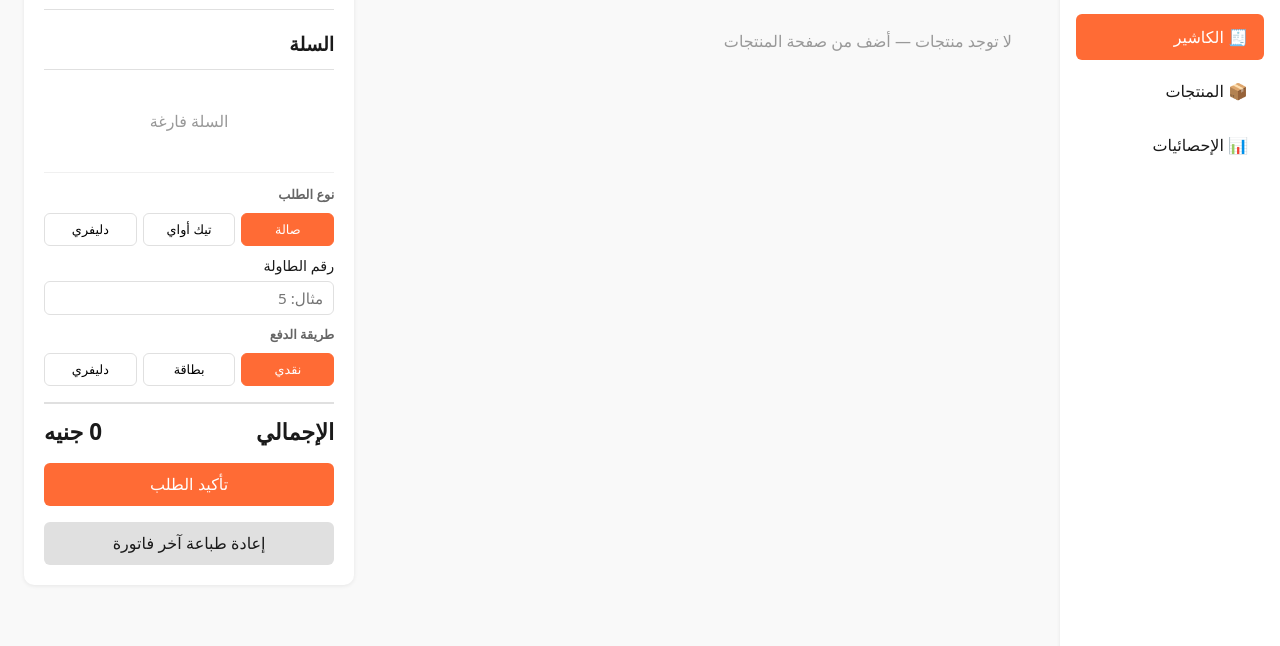
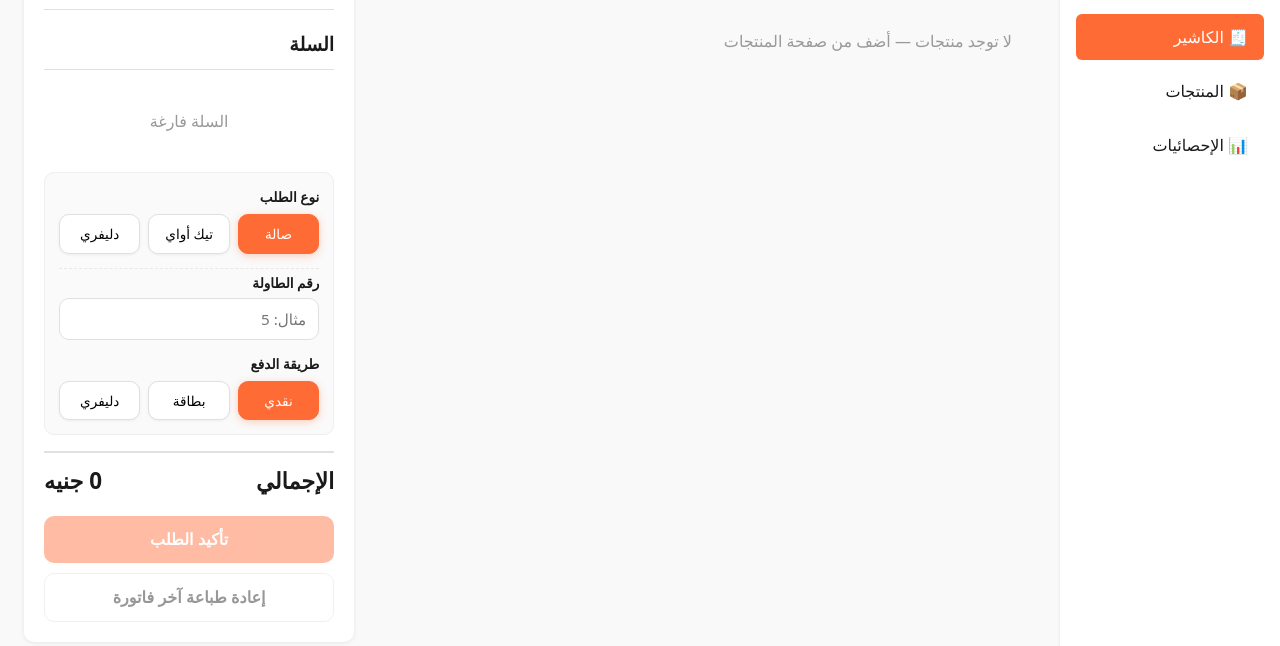
Before and after one commit to Abdo-Mo2/Casher, a website: page frontend/index.html in a window 1280 px wide. Shown: the part 110-756 px from the top of the page. Drawn offline with Linux system fonts and the light colour scheme.

Commit message:
Polish cart order menu button styling
Co-authored-by: Cursor <cursoragent@cursor.com>

```diff
--- a/frontend/css/style.css
+++ b/frontend/css/style.css
@@ -101,6 +101,25 @@ body {
 .btn-secondary {
   background: #E0E0E0;
   color: #1A1A1A;
+}
+
+.btn-outline {
+  background: #FFFFFF;
+  color: #1A1A1A;
+  border: 1px solid #E0E0E0;
+}
+
+.btn-outline:hover:not(:disabled) {
+  background: #FFF0EB;
+  border-color: #FF6B35;
+  color: #FF6B35;
+  opacity: 1;
+}
+
+.btn:disabled,
+.btn-outline:disabled {
+  opacity: 0.45;
+  cursor: not-allowed;
 }
 
 input,
@@ -303,34 +322,46 @@ textarea:focus {
 }
 
 .qty-btn {
-  width: 28px;
-  height: 28px;
+  width: 32px;
+  height: 32px;
   border: 1px solid #E0E0E0;
   background: #FFFFFF;
-  border-radius: 6px;
+  border-radius: 8px;
   cursor: pointer;
-  font-size: 1rem;
+  font-size: 1.1rem;
+  font-weight: 600;
   display: flex;
   align-items: center;
   justify-content: center;
+  transition: all 0.15s;
+  box-shadow: 0 1px 2px rgba(0, 0, 0, 0.04);
 }
 
 .qty-btn:hover {
   border-color: #FF6B35;
   color: #FF6B35;
+  background: #FFF0EB;
 }
 
 .remove-btn {
-  background: none;
-  border: none;
+  width: 32px;
+  height: 32px;
+  border: 1px solid #E0E0E0;
+  background: #FFFFFF;
+  border-radius: 8px;
   color: #999;
-  font-size: 1.2rem;
+  font-size: 1.1rem;
   cursor: pointer;
-  padding: 4px;
+  display: flex;
+  align-items: center;
+  justify-content: center;
+  transition: all 0.15s;
 }
 
 .remove-btn:hover {
   color: #FF6B35;
+  border-color: #FF6B35;
+  background: #FFF0EB;
 }
 
 .cart-total {
@@ -350,8 +381,17 @@ textarea:focus {
 
 .btn-full {
   width: 100%;
-  padding: 12px;
+  padding: 14px 16px;
   font-size: 1rem;
+  font-weight: 600;
+  border-radius: 10px;
+}
+
+.cart-actions {
+  display: flex;
+  flex-direction: column;
+  gap: 10px;
+  margin-top: 4px;
 }
 
 /* Modal */
@@ -689,49 +729,70 @@ textarea:focus {
 }
 
 .cart-options {
-  border-top: 1px solid #f0f0f0;
-  padding-top: 12px;
+  background: #FAFAFA;
+  border: 1px solid #EEEEEE;
+  border-radius: 10px;
+  padding: 14px;
   display: flex;
   flex-direction: column;
-  gap: 10px;
+  gap: 14px;
 }
 
 .option-label {
-  font-size: 0.8rem;
+  font-size: 0.85rem;
   font-weight: 600;
-  color: #666;
+  color: #1A1A1A;
+  margin-bottom: -6px;
 }
 
 .option-chips {
-  display: flex;
-  flex-wrap: wrap;
-  gap: 6px;
+  display: grid;
+  grid-template-columns: repeat(3, 1fr);
+  gap: 8px;
 }
 
 .option-chip {
-  flex: 1;
-  min-width: 70px;
-  padding: 8px 6px;
-  border: 1px solid #e0e0e0;
-  background: #fff;
-  border-radius: 6px;
+  padding: 10px 8px;
+  border: 1px solid #E0E0E0;
+  background: #FFFFFF;
+  border-radius: 10px;
   cursor: pointer;
-  font-size: 0.8rem;
+  font-size: 0.85rem;
+  font-weight: 500;
+  font-family: inherit;
   transition: all 0.15s;
+  box-shadow: 0 1px 3px rgba(0, 0, 0, 0.06);
+  text-align: center;
+  line-height: 1.3;
+}
+
+.option-chip:hover:not(.active) {
+  background: #FFF0EB;
+  border-color: #FF6B35;
+  color: #FF6B35;
 }
 
 .option-chip.active {
-  background: #ff6b35;
-  color: #fff;
-  border-color: #ff6b35;
+  background: #FF6B35;
+  color: #FFFFFF;
+  border-color: #FF6B35;
+  box-shadow: 0 2px 8px rgba(255, 107, 53, 0.3);
 }
 
 .table-field {
   margin: 0;
+  padding-top: 4px;
+  border-top: 1px dashed #E8E8E8;
+}
+
+.table-field label {
+  font-size: 0.85rem;
+  font-weight: 600;
 }
 
 .table-field input {
-  padding: 6px 10px;
+  padding: 10px 12px;
+  border-radius: 10px;
 }
 
 .closing-preview {
--- a/frontend/index.html
+++ b/frontend/index.html
@@ -54,8 +54,10 @@
             <span>الإجمالي</span>
             <span id="cart-total">0 جنيه</span>
           </div>
-          <button id="confirm-btn" class="btn btn-full" disabled>تأكيد الطلب</button>
-          <button type="button" id="reprint-btn" class="btn btn-secondary btn-full" disabled>إعادة طباعة آخر فاتورة</button>
+          <div class="cart-actions">
+            <button type="button" id="confirm-btn" class="btn btn-full" disabled>تأكيد الطلب</button>
+            <button type="button" id="reprint-btn" class="btn btn-outline btn-full" disabled>إعادة طباعة آخر فاتورة</button>
+          </div>
         </div>
       </aside>
     </div>
```
